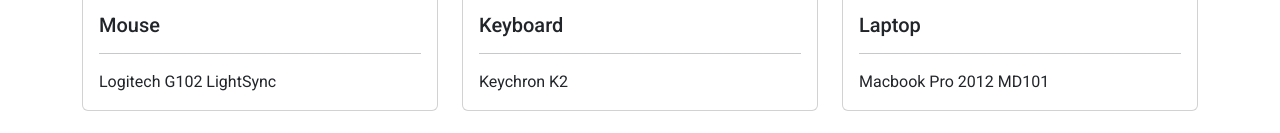
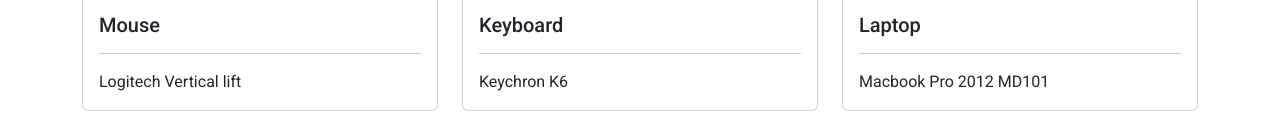
Before and after one commit to arifalexander/arifalexander, a Vue app: page /gear in a window 1280 px wide. Shown: the part 444-577 px from the top of the page. Built offline with nearby package versions, Linux system fonts and the light colour scheme.

Commit message:
Foto Update mouse sama keyboard

```diff
--- a/src/views/GearView.vue
+++ b/src/views/GearView.vue
@@ -11,24 +11,24 @@
             <!-- Mouse -->
             <div class="col-md-4">
                 <div class="card">
-                    <img src="https://images.unsplash.com/photo-1605773527852-c546a8584ea3?q=80&w=1374&auto=format&fit=crop&ixlib=rb-4.0.3&ixid=M3wxMjA3fDB8MHxwaG90by1wYWdlfHx8fGVufDB8fHx8fA%3D%3D"
+                    <img src="https://i.rtings.com/assets/products/y5Yw4NQR/logitech-lift/design-large.jpg?format=auto"
                         class="card-img-top" alt="Mouse Image" />
                     <div class="card-body">
                         <h5 class="card-title">Mouse</h5>
                         <hr>
-                        <p class="card-text">Logitech G102 LightSync</p>
+                        <p class="card-text">Logitech Vertical lift</p>
                     </div>
                 </div>
             </div>
             <!-- Keyboard -->
             <div class="col-md-4">
                 <div class="card">
-                    <img src="https://images.unsplash.com/photo-1619683322755-4545503f1afa?q=80&w=1374&auto=format&fit=crop&ixlib=rb-4.0.3&ixid=M3wxMjA3fDB8MHxwaG90by1wYWdlfHx8fGVufDB8fHx8fA%3D%3D"
+                    <img src="https://cdn.shopify.com/s/files/1/0059/0630/1017/t/5/assets/keychron-v2-custom-mechanical-keyboard-1661844254219.jpg?v=1661844257"
                         class="card-img-top" alt="Keyboard Image" />
                     <div class="card-body">
                         <h5 class="card-title">Keyboard</h5>
                         <hr>
-                        <p class="card-text">Keychron K2</p>
+                        <p class="card-text">Keychron K6</p>
                     </div>
                 </div>
             </div>
```
